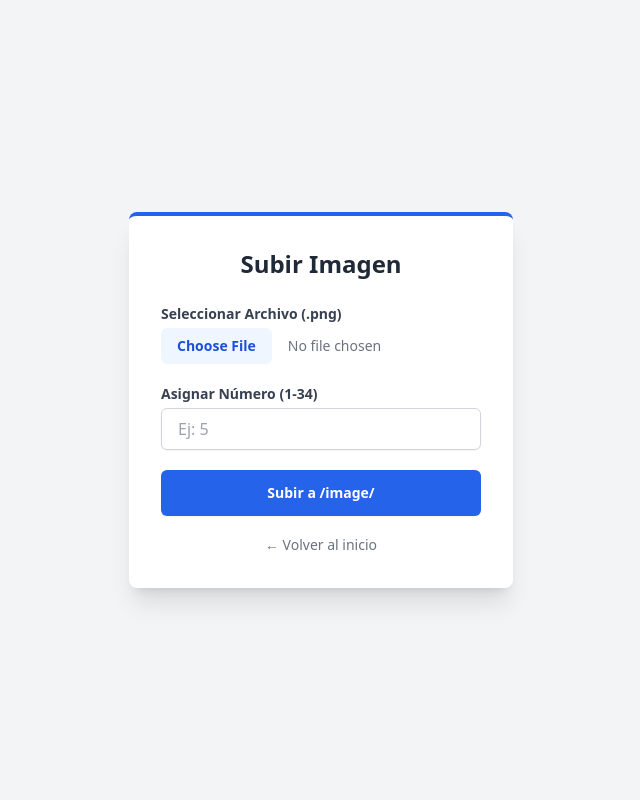
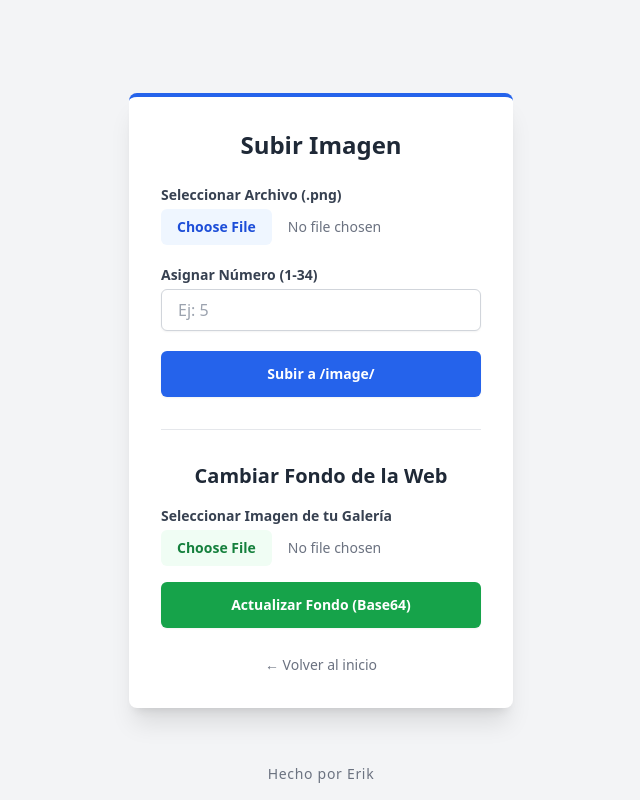
Before and after one commit to ierikcraft/Provincies-Valencia, a website: page public/admin.html in a window 1280 px wide. Shown: the whole page, without its empty margins (319-959 px from the left). Drawn offline with nearby package versions, Linux system fonts and the light colour scheme.

Commit message:
Add background image upload feature to admin page

```diff
--- a/public/admin.html
+++ b/public/admin.html
@@ -30,9 +30,77 @@
             </button>
         </form>
 
-        <div class="mt-4 text-center">
+        <!-- NUEVA SECCIÓN PARA EL FONDO EN BASE64 -->
+        <hr class="my-8 border-gray-200">
+        <h2 class="text-xl font-bold mb-4 text-gray-800 text-center">Cambiar Fondo de la Web</h2>
+        <div class="space-y-4">
+            <div>
+                <label class="block text-sm font-semibold text-gray-700 mb-1">Seleccionar Imagen de tu Galería</label>
+                <input type="file" id="bgInput" accept="image/*"
+                       class="block w-full text-sm text-gray-500 file:mr-4 file:py-2 file:px-4 file:rounded-md file:border-0 file:text-sm file:font-semibold file:bg-green-50 file:text-green-700 hover:file:bg-green-100">
+            </div>
+            <button onclick="subirFondo()"
+                    class="w-full flex justify-center py-3 px-4 border border-transparent rounded-md shadow-sm text-sm font-bold text-white bg-green-600 hover:bg-green-700 focus:outline-none focus:ring-2 focus:ring-offset-2 focus:ring-green-500 transition-colors">
+                Actualizar Fondo (Base64)
+            </button>
+            <p id="bgStatus" class="text-sm text-center font-semibold hidden"></p>
+        </div>
+
+        <div class="mt-6 text-center">
             <a href="/" class="text-sm text-gray-500 hover:text-blue-600 transition">← Volver al inicio</a>
         </div>
     </div>
+
+    <script>
+        // Función para convertir la imagen a Base64 y enviarla al servidor
+        function subirFondo() {
+            const fileInput = document.getElementById('bgInput');
+            const status = document.getElementById('bgStatus');
+
+            if (!fileInput.files.length) {
+                status.textContent = "Por favor selecciona una imagen primero.";
+                status.className = "text-sm text-center font-semibold text-red-600 block mt-2";
+                return;
+            }
+
+            const file = fileInput.files[0];
+            const reader = new FileReader();
+
+            // Mostrar mensaje de carga
+            status.textContent = "Convirtiendo a Base64 y subiendo...";
+            status.className = "text-sm text-center font-semibold text-yellow-600 block mt-2";
+
+            reader.onload = function(e) {
+                const base64String = e.target.result; // Aquí obtenemos el Base64 de la imagen
+
+                fetch('/api/background', {
+                    method: 'POST',
+                    headers: {
+                        'Content-Type': 'application/json'
+                    },
+                    body: JSON.stringify({ background: base64String })
+                })
+                .then(res => res.json())
+                .then(data => {
+                    if(data.success) {
+                        status.textContent = "¡Fondo actualizado con éxito!";
+                        status.className = "text-sm text-center font-semibold text-green-600 block mt-2";
+                    }
+                })
+                .catch(err => {
+                    status.textContent = "Error al actualizar el fondo.";
+                    status.className = "text-sm text-center font-semibold text-red-600 block mt-2";
+                });
+            };
+
+            // Lee el archivo como una URL de datos (Base64)
+            reader.readAsDataURL(file);
+        }
+    </script>
+
+    <!-- Firma -->
+    <div class="fixed bottom-4 w-full text-center text-gray-500 text-sm font-medium tracking-wider pointer-events-none">
+        Hecho por Erik
+    </div>
 </body>
 </html>
```
